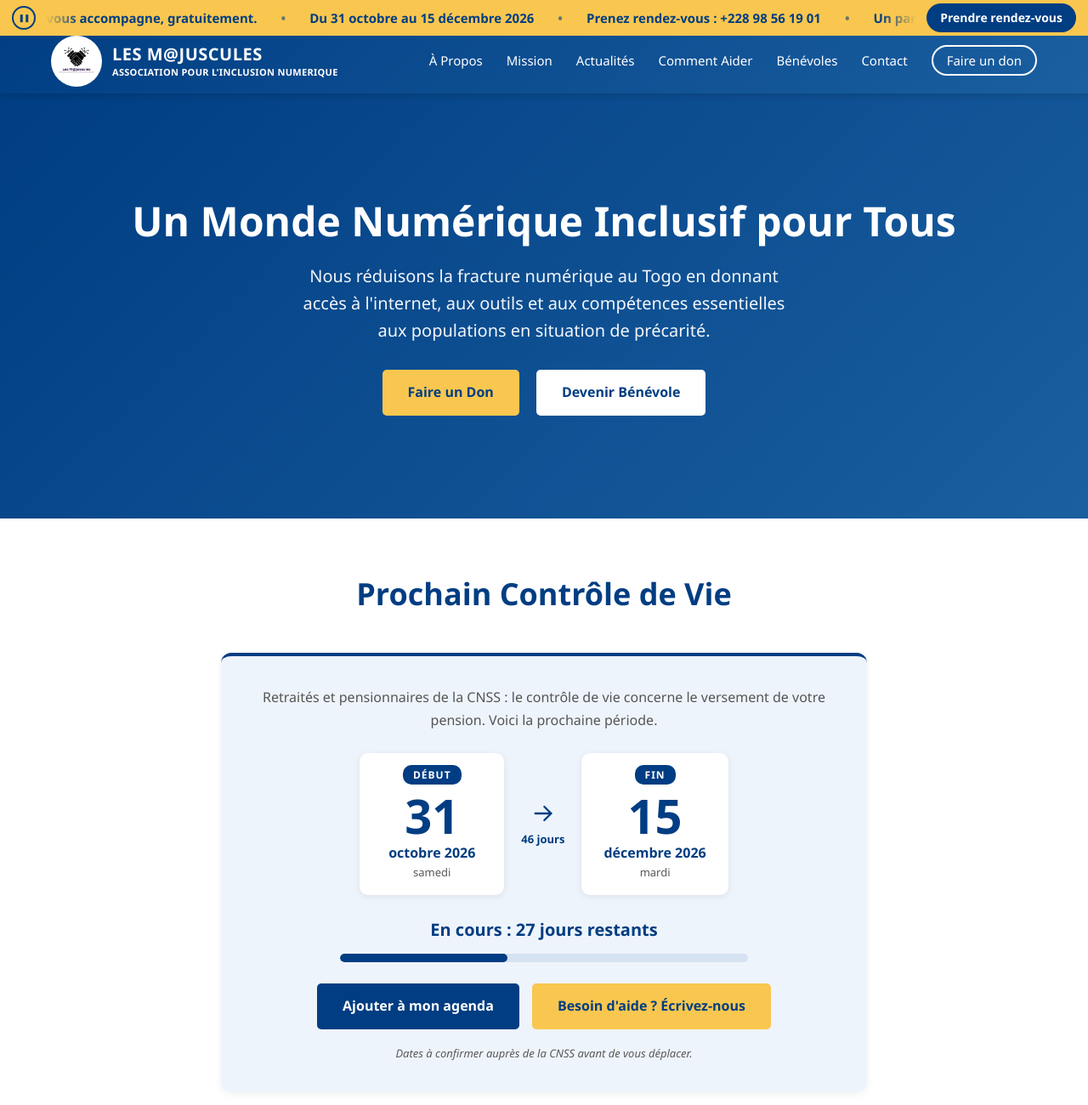
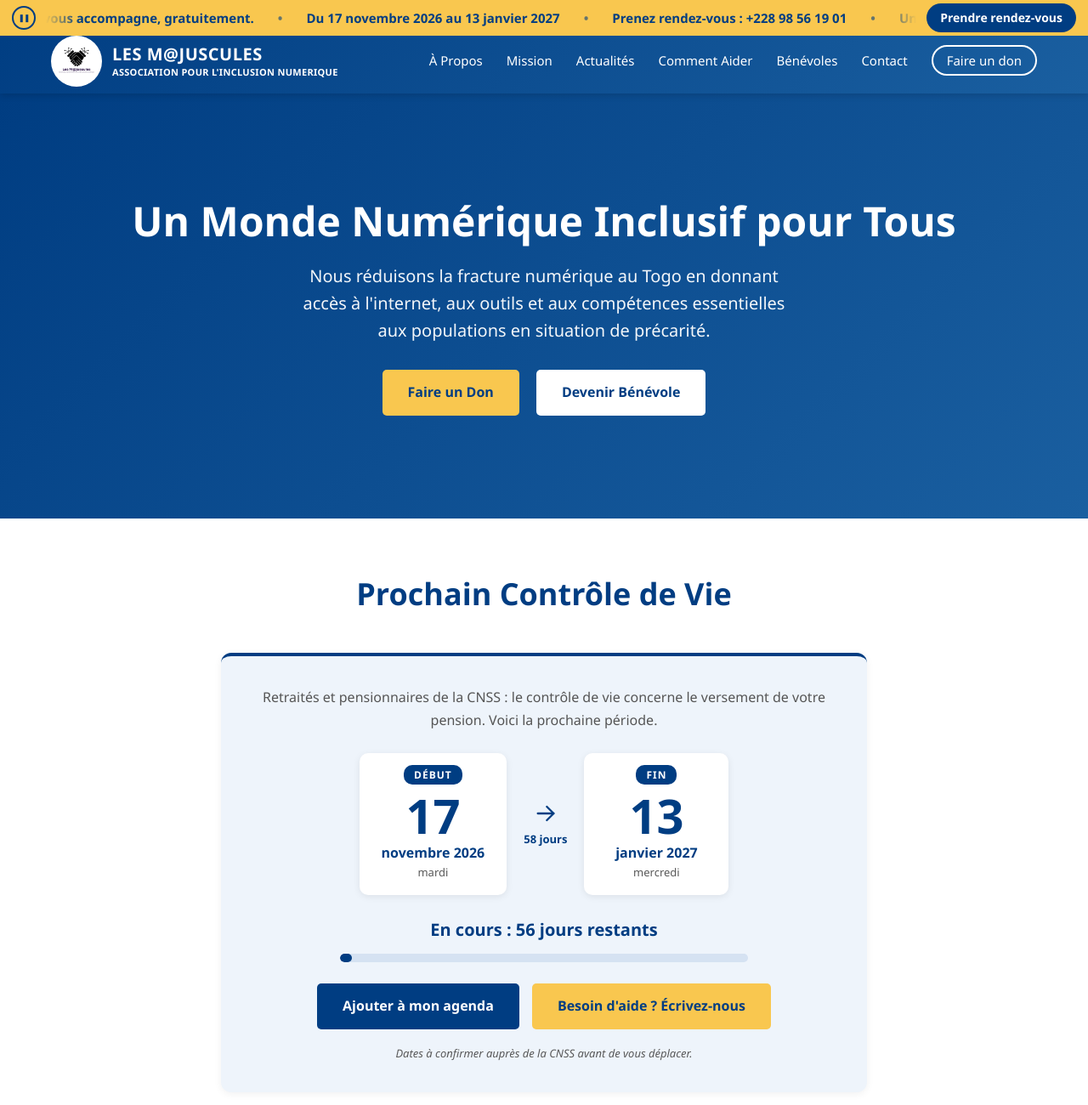
Before and after one commit to eklinhanck-creator/lesmajuscules.github.io, a plain HTML site: page index.html in a window 1280 px wide. Shown: the top 1300 px of the page at 85% size. Drawn offline with Linux system fonts and the light colour scheme.

Commit message:
Corrige les dates du contrôle de vie : 17 novembre 2026 au 13 janvier 2027
- Bande d'annonce, bloc calendrier (58 jours), fichier agenda et date de fin de la bande
- Date de dernière modification du sitemap

Co-Authored-By: Claude Sonnet 5.5 <noreply@anthropic.com>
Claude-Session: https://claude.ai/code/session_01Dpj3f9K7QcmaDCzory5kjP

```diff
--- a/index.html
+++ b/index.html
@@ -42,18 +42,18 @@
 }
     </script>
     <title>Les M@JUSCULES - Inclusion Numérique au Togo</title>
-    <link rel="stylesheet" href="style.css?v=20261112">
+    <link rel="stylesheet" href="style.css?v=20261118">
 </head>
 <body>
     <a href="#main" class="skip-link">Aller au contenu</a>
     <!-- HEADER -->
     <header>
-        <div class="ticker" data-end="2026-12-15" role="region" aria-label="Annonce : contrôle de vie">
+        <div class="ticker" data-end="2027-01-13" role="region" aria-label="Annonce : contrôle de vie">
             <button type="button" class="ticker-pause" id="ticker-pause" aria-pressed="false" aria-label="Mettre en pause le défilement">&#10074;&#10074;</button>
             <div class="ticker-view">
                 <div class="ticker-track">
-                    <div class="ticker-items"><span>Contrôle de vie ? On vous accompagne, gratuitement.</span><span class="ticker-sep" aria-hidden="true">&bull;</span><span>Du 31 octobre au 15 décembre 2026</span><span class="ticker-sep" aria-hidden="true">&bull;</span><span>Prenez rendez-vous : +228 98 56 19 01</span><span class="ticker-sep" aria-hidden="true">&bull;</span><span>Un parent retraité ? Partagez ce message.</span><span class="ticker-sep" aria-hidden="true">&bull;</span></div>
-                    <div class="ticker-items" aria-hidden="true"><span>Contrôle de vie ? On vous accompagne, gratuitement.</span><span class="ticker-sep" aria-hidden="true">&bull;</span><span>Du 31 octobre au 15 décembre 2026</span><span class="ticker-sep" aria-hidden="true">&bull;</span><span>Prenez rendez-vous : +228 98 56 19 01</span><span class="ticker-sep" aria-hidden="true">&bull;</span><span>Un parent retraité ? Partagez ce message.</span><span class="ticker-sep" aria-hidden="true">&bull;</span></div>
+                    <div class="ticker-items"><span>Contrôle de vie ? On vous accompagne, gratuitement.</span><span class="ticker-sep" aria-hidden="true">&bull;</span><span>Du 17 novembre 2026 au 13 janvier 2027</span><span class="ticker-sep" aria-hidden="true">&bull;</span><span>Prenez rendez-vous : +228 98 56 19 01</span><span class="ticker-sep" aria-hidden="true">&bull;</span><span>Un parent retraité ? Partagez ce message.</span><span class="ticker-sep" aria-hidden="true">&bull;</span></div>
+                    <div class="ticker-items" aria-hidden="true"><span>Contrôle de vie ? On vous accompagne, gratuitement.</span><span class="ticker-sep" aria-hidden="true">&bull;</span><span>Du 17 novembre 2026 au 13 janvier 2027</span><span class="ticker-sep" aria-hidden="true">&bull;</span><span>Prenez rendez-vous : +228 98 56 19 01</span><span class="ticker-sep" aria-hidden="true">&bull;</span><span>Un parent retraité ? Partagez ce message.</span><span class="ticker-sep" aria-hidden="true">&bull;</span></div>
                 </div>
             </div>
             <a class="ticker-cta" href="https://wa.me/22898561901?text=Bonjour%2C%20je%20souhaite%20%C3%AAtre%20accompagn%C3%A9%20pour%20mon%20contr%C3%B4le%20de%20vie." target="_blank" rel="noopener">Prendre rendez-vous</a>
@@ -108,21 +108,21 @@
     <!-- CALENDRIER -->
     <section id="calendrier" class="calendrier">
         <h2 class="section-title">Prochain Contrôle de Vie</h2>
-        <div class="cal-card" id="cal" data-start="2026-10-31" data-end="2026-12-15">
+        <div class="cal-card" id="cal" data-start="2026-11-17" data-end="2027-01-13">
             <p class="cal-intro">Retraités et pensionnaires de la CNSS : le contrôle de vie concerne le versement de votre pension. Voici la prochaine période.</p>
             <div class="cal-dates">
                 <div class="cal-date">
                     <span class="cal-label">Début</span>
-                    <span class="cal-day">31</span>
-                    <span class="cal-month">octobre 2026</span>
-                    <span class="cal-weekday">samedi</span>
+                    <span class="cal-day">17</span>
+                    <span class="cal-month">novembre 2026</span>
+                    <span class="cal-weekday">mardi</span>
                 </div>
-                <div class="cal-arrow" aria-hidden="true"><svg class="ico" viewBox="0 0 24 24"><path d="M5 12h14"/><path d="m13 6 6 6-6 6"/></svg><span>46 jours</span></div>
+                <div class="cal-arrow" aria-hidden="true"><svg class="ico" viewBox="0 0 24 24"><path d="M5 12h14"/><path d="m13 6 6 6-6 6"/></svg><span>58 jours</span></div>
                 <div class="cal-date">
                     <span class="cal-label">Fin</span>
-                    <span class="cal-day">15</span>
-                    <span class="cal-month">décembre 2026</span>
-                    <span class="cal-weekday">mardi</span>
+                    <span class="cal-day">13</span>
+                    <span class="cal-month">janvier 2027</span>
+                    <span class="cal-weekday">mercredi</span>
                 </div>
             </div>
             <p class="cal-status" id="cal-status" role="status"></p>
@@ -410,7 +410,7 @@
         <p class="footer-privacy">Ce site mesure sa fréquentation avec Cloudflare Web Analytics, sans cookies et sans suivi individuel des visiteurs.</p>
     </footer>
 
-    <script src="script.js?v=20261112" defer></script>
+    <script src="script.js?v=20261118" defer></script>
     <!-- Cloudflare Web Analytics -->
     <script type='module' src='https://static.cloudflareinsights.com/beacon.min.js' data-cf-beacon='{"token": "c1b12ed5b393461980485d9a2f2d5ea0"}'></script>
     <!-- End Cloudflare Web Analytics -->
--- a/script.js
+++ b/script.js
@@ -122,7 +122,7 @@ if (cal) {
     ].join('\r\n');
     const link = document.getElementById('cal-ics');
     link.href = URL.createObjectURL(new Blob([ics], { type: 'text/calendar;charset=utf-8' }));
-    link.download = 'controle-de-vie-2026.ics';
+    link.download = 'controle-de-vie-2026-2027.ics';
 }
 
 // Bande d'annonce : pause du defilement
--- a/sitemap.xml
+++ b/sitemap.xml
@@ -2,6 +2,6 @@
 <urlset xmlns="http://www.sitemaps.org/schemas/sitemap/0.9">
   <url>
     <loc>https://lesmajuscules.org/</loc>
-    <lastmod>2026-10-04</lastmod>
+    <lastmod>2026-11-18</lastmod>
   </url>
 </urlset>
```
